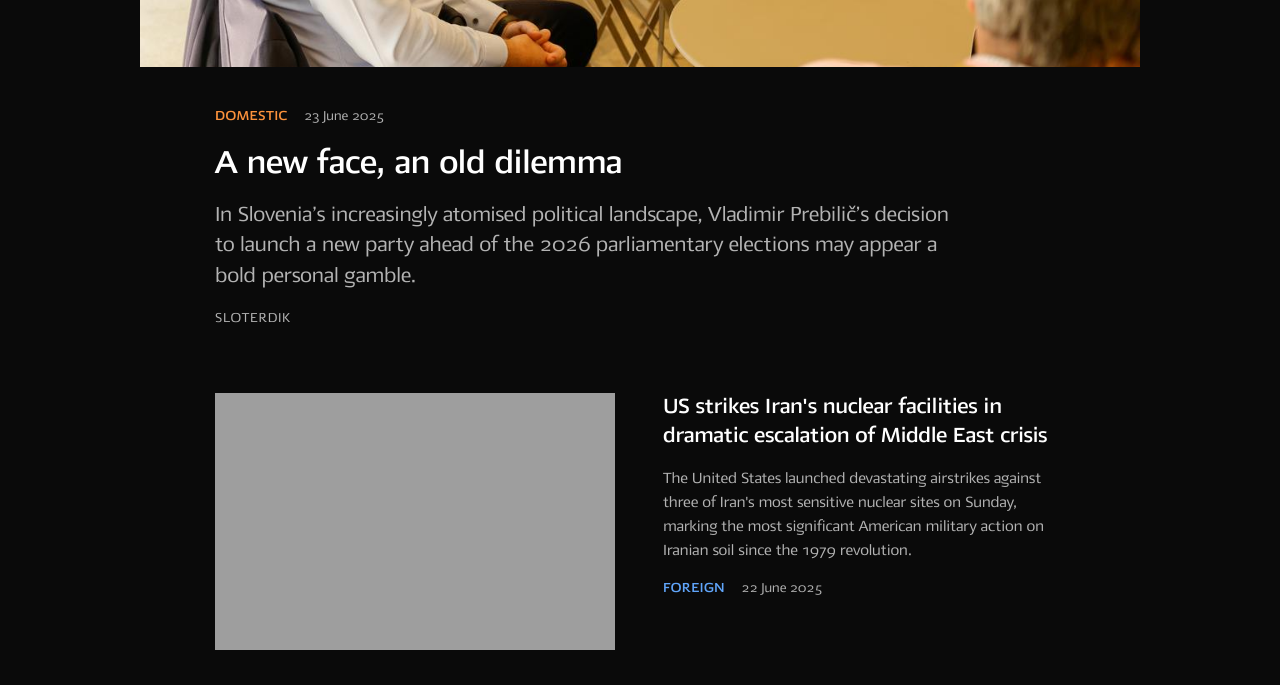
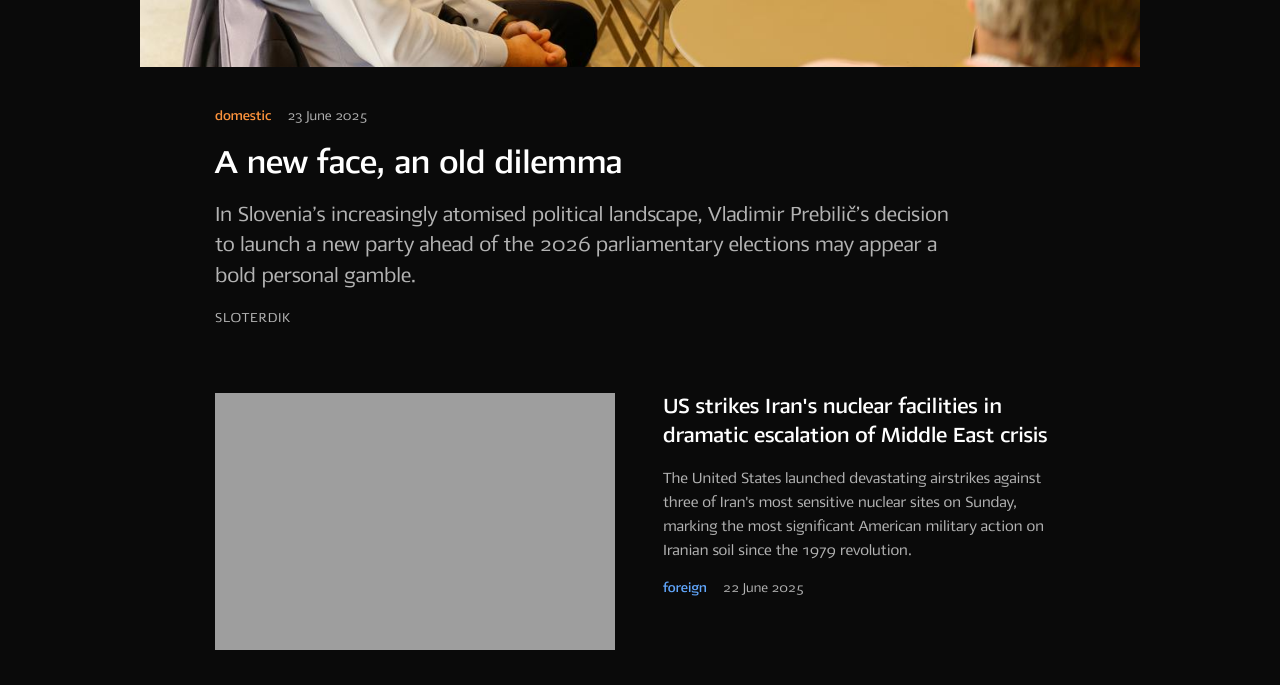
Before and after one commit to tfhoerest/azt, a Jekyll site: the page built from index.html, in a window 1280 px wide. Shown: the part 740-1425 px from the top of the page. Built offline with Jekyll 4.4.1, drawn with Linux system fonts in a browser that asks for light colours; some web fonts are replaced; the list of posts is cut into pages by our own code.

Commit message:
Update homeCATS.html

```diff
--- a/_layouts/home.html
+++ b/_layouts/home.html
@@ -3,6 +3,24 @@ layout: default
 ---
 
 <style>
+/* CATEGORY TAGS - UNIFIED STYLING */
+.category-tag {
+    background: transparent;
+    color: #bd2d2d;  /* Match adriatic masthead color */
+    padding: 0;
+    border-radius: 0;
+    font-size: var(--z-ds-fontsize-14);
+    text-decoration: none;
+    font-weight: 600;
+    text-transform: none;  /* Remove all caps */
+    letter-spacing: 0;     /* Remove letter spacing since no caps */
+    transition: opacity 0.2s ease;
+}
+
+.category-tag:hover {
+    opacity: 0.7;
+}
+
 /* HERO SECTION */
 .hero-section {
     margin-bottom: var(--z-ds-space-xxl);
@@ -273,7 +291,9 @@ layout: default
 
 <div class="hero-content">
     <div class="article-meta">
-        <span class="category-tag {{ featured_post.category }}">{{ featured_post.category | upcase }}</span>
+        <a href="{{ site.baseurl }}/{{ featured_post.category }}" class="category-tag {{ featured_post.category }}">
+            {% if featured_post.category_display %}{{ featured_post.category_display }}{% else %}{{ featured_post.category }}{% endif %}
+        </a>
         <span>{{ featured_post.date | date: "%d %B %Y" }}</span>
     </div>
 
@@ -308,7 +328,9 @@ layout: default
                 <h3><a href="{{ post.url | relative_url }}">{{ post.title }}</a></h3>
                 <p class="article-excerpt">{{ post.excerpt | strip_html }}</p>
                 <div class="article-meta-small">
-                    <span class="category-tag {{ post.category }}">{{ post.category | upcase }}</span>
+                    <a href="{{ site.baseurl }}/{{ post.category }}" class="category-tag {{ post.category }}">
+                        {% if post.category_display %}{{ post.category_display }}{% else %}{{ post.category }}{% endif %}
+                    </a>
                     <span class="article-date">{{ post.date | date: "%d %B %Y" }}</span>
                 </div>
             </div>
```
